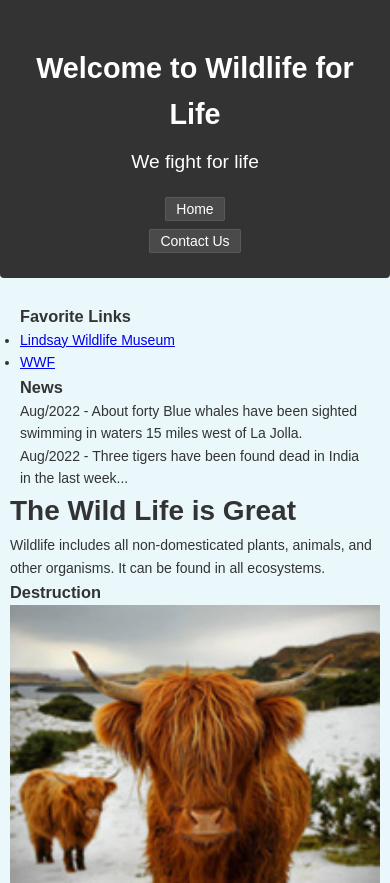
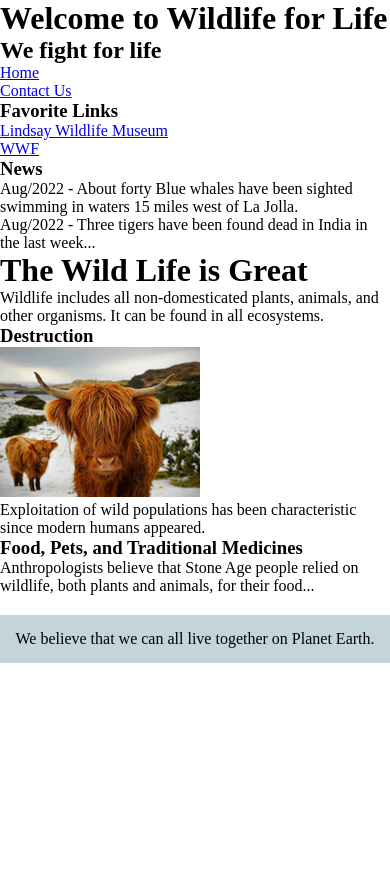
Before and after one commit to SparkleMotion4Ever/Homework2, a plain HTML site: page index.html in a window 390 px wide. Shown: the top 883 px of the page. After the commit the page ends 844 px from the top, so only its background shows below. Drawn offline with Linux system fonts and the light colour scheme.

Commit message:
Add files via upload

```diff
--- a/style.css
+++ b/style.css
@@ -5,78 +5,12 @@
     box-sizing: border-box;
 }
 
-/* Body Styling */
-body {
-    font-family: Arial, Helvetica, sans-serif;
-    font-size: 14px;
-    background: #eaf8fb;
-    color: #333;
-    line-height: 1.6;
+/* Clearfix for content */
+.content::after {
+    content: "";
+    display: table;
+    clear: both;
 }
-
-/* Header Styling */
-header {
-    background-color: #333;
-    color: #fff;
-    padding: 45px 15px 15px;
-    text-align: center;
-    border-bottom-left-radius: 4px;
-    border-bottom-right-radius: 4px;
-    min-height: 130px;
-}
-
-header h1 {
-    margin-bottom: 10px;
-}
-
-header h2 {
-    margin-bottom: 20px;
-    font-weight: normal;
-}
-
-/* Navigation Styling */
-ul.navigation {
-    list-style: none;
-    margin-top: 20px;
-}
-
-ul.navigation li {
-    display: inline-block;
-    margin: 0 3px 5px;
-}
-
-ul.navigation li a {
-    background: #4a4a4a;
-    color: #fff;
-    padding: 3px 10px;
-    border-radius: 2px;
-    border: 1px solid #595959;
-    text-decoration: none;
-}
-
-ul.navigation li a:hover {
-    background-color: #000;
-}
-
-/* Desktop Layout: Content and Sidebar */
-.content {
-    margin: 15px auto;
-    width: 900px;
-}
-
-.col-right {
-    float: right;
-    width: 660px;
-}
-
-.sidebar-left {
-    float: left;
-    padding: 0 10px;
-    width: 200px;
-}
-
-
-
 
 /* Footer Styling */
 #footer {
@@ -84,63 +18,11 @@ ul.navigation li a:hover {
     padding: 15px;
     text-align: center;
     margin-top: 20px;
+    clear: both;  /* Ensure footer clears all floats */
     width: 100%;
-    clear: both; /* Ensure footer clears all floats */
 }
 
 /* Clearing Floats */
 .clear {
     clear: both;
 }
-
-/* Float Image Styling */
-img.float-left {
-    float: left;
-    margin-right: 10px;
-    margin-bottom: 10px;
-}
-
-/* Responsive Layout for Mobile Devices */
-@media (max-width: 768px) {
-    /* Make content and sidebar stack vertically */
-    .content {
-        display: block;
-        width: 100%;
-        padding: 10px;
-    }
-
-    /* Sidebar and Main Content: Full Width on Mobile */
-    .col-right, .sidebar-left {
-        float: none;
-        width: 100%;
-    }
-
-    /* Adjust Header Font Sizes for Mobile */
-    header h1 {
-        font-size: 1.8rem;
-    }
-
-    header h2 {
-        font-size: 1.2rem;
-    }
-
-    /* Make navigation items stack vertically on smaller screens */
-    ul.navigation li {
-        display: block;
-        margin-bottom: 10px;
-    }
-
-    /* Adjust Image Size for Mobile */
-    .col-right img {
-        width: 100%;
-        height: auto;
-        float: none;
-        margin: 0 auto 10px;
-    }
-}
-/* Clearfix for content to handle floats */
-.content::after {
-    content: "";
-    display: table;
-    clear: both;
-}
```
